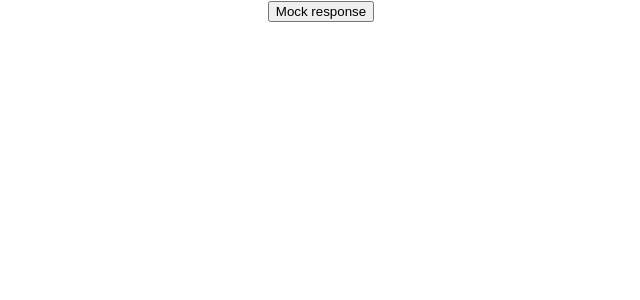
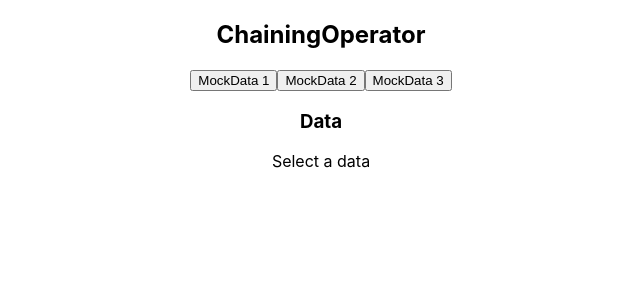
Before and after one commit to Koulinn/basics_react, a React (Create React App) app: page / in a window 1280 px wide. Shown: the top 300 px of the page, without its empty margins (319-959 px from the left). Built offline with nearby package versions, Linux system fonts and the light colour scheme.

Commit message:
Chaining operator

```diff
--- a/src/App.js
+++ b/src/App.js
@@ -1,4 +1,5 @@
 import "./App.css";
+import ChainingOperator from "./Examples/ChainingOperator";
 import MapExample from "./Examples/MapExample";
 import NestedArray from "./Examples/NestedArray";
 
@@ -6,7 +7,8 @@ function App() {
   return (
     <div className="App">
       {/* <MapExample /> */}
-      <NestedArray />
+      {/* <NestedArray /> */}
+      <ChainingOperator />
     </div>
   );
 }
--- /dev/null
+++ b/src/Examples/ChainingOperator.jsx
@@ -0,0 +1,52 @@
+import React, { useState } from "react";
+
+const mockObject1 = {
+  people: {
+    name: "Phoebe",
+    surname: "Buffay",
+    city: "New York",
+    add1: "Flat 10",
+  },
+};
+const mockObject2 = {
+  people: {
+    name: "Phoebe",
+    surname: "Buffay",
+    city: "New York",
+    add1: "Flat 10",
+    add2: "Address_2",
+  },
+};
+
+function ChainingOperator() {
+  const [mockData, setMockData] = useState(null);
+  return (
+    <div>
+      <h2>ChainingOperator</h2>
+      <button onClick={() => setMockData(mockObject1)}>MockData 1</button>
+      <button onClick={() => setMockData(mockObject2)}>MockData 2</button>
+      <button onClick={() => setMockData(mockObject3)}>MockData 3</button>
+
+      <br></br>
+      <h3>Data</h3>
+      <div>
+        {/* Chaining operator prevents crashing, it checks the object if it exists and then after
+        if object.property exists is a truthy value then returns the true part from the ternary operator
+        if the property doesn't exists it returns the false part.
+       */}
+        {mockData?.people ? (
+          <>
+            <h5>{`${mockData.people.surname} ${mockData.people.name}`}</h5>
+            <p>{mockData.people.city}</p>
+            {mockData.people.add1 && <p>{mockData.people.add1}</p>}
+            {mockData.people.add2 && <p>{mockData.people.add2}</p>}
+          </>
+        ) : (
+          <p>Select a data</p>
+        )}
+      </div>
+    </div>
+  );
+}
+
+export default ChainingOperator;
```
